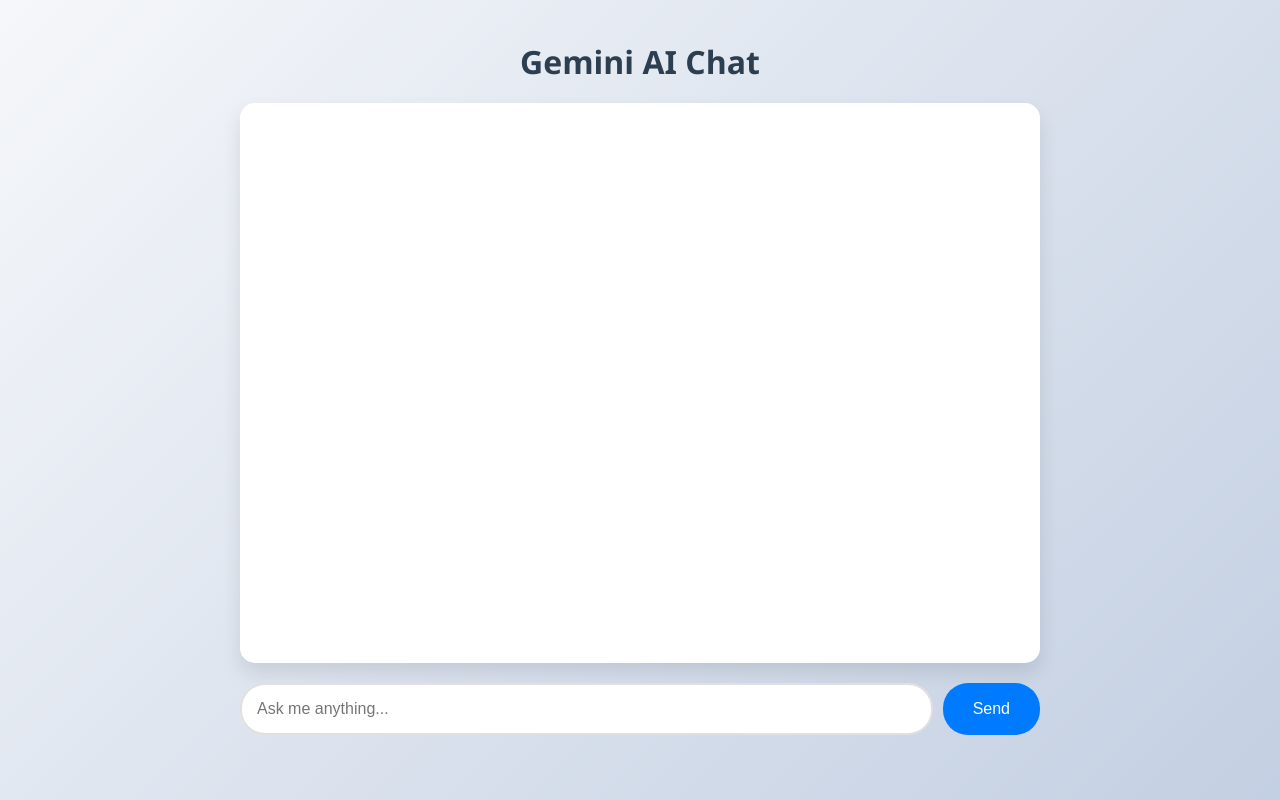
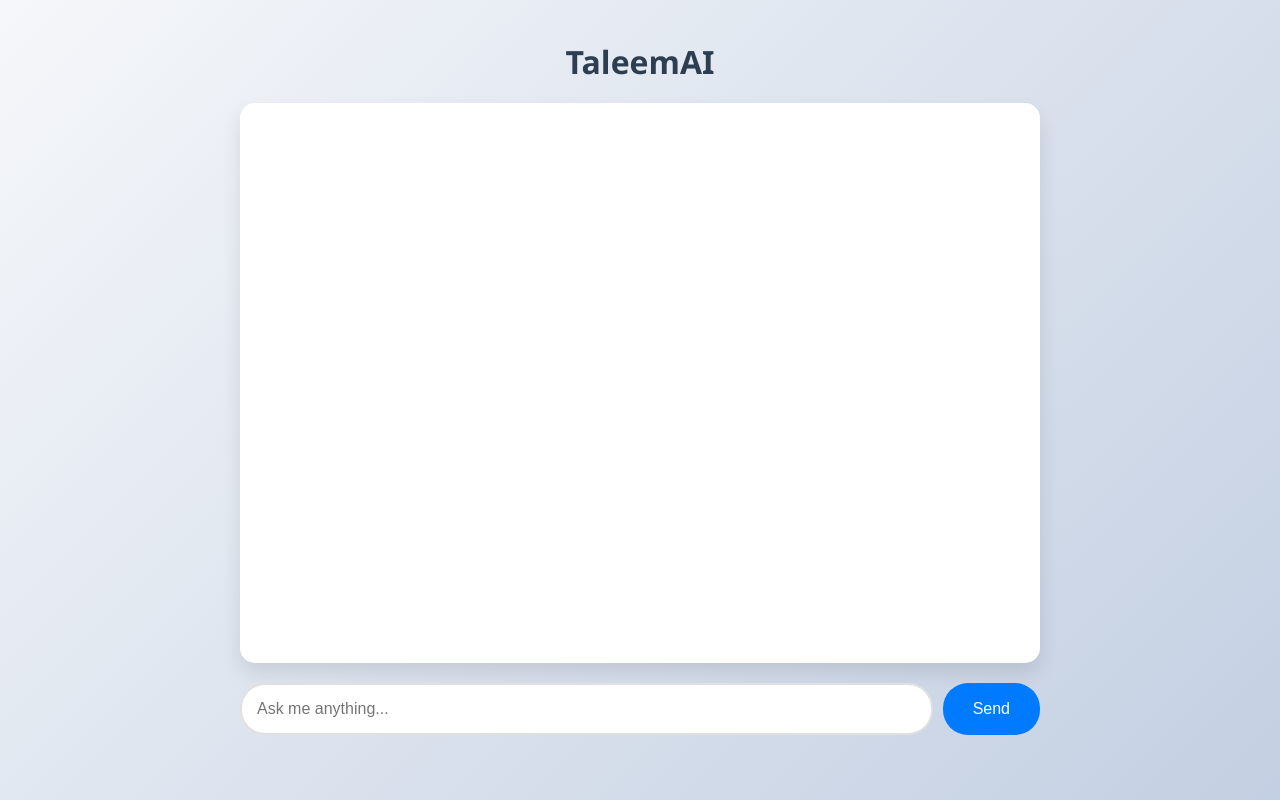
Before and after one commit to Abdullahb11/chatbot, a website built with Vite: page index.html in a window 1280 px wide. Built offline with nearby package versions, Linux system fonts and the light colour scheme; no server answers.

Commit message:
Update index.html

```diff
--- a/index.html
+++ b/index.html
@@ -3,7 +3,7 @@
 <head>
   <meta charset="UTF-8">
   <meta name="viewport" content="width=device-width, initial-scale=1.0">
-  <title>Gemini AI Chat</title>
+  <title>TaleemAI</title>
   <style>
     * {
       margin: 0;
@@ -148,7 +148,7 @@
   </style>
 </head>
 <body>
-  <h2>Gemini AI Chat</h2>
+  <h2>TaleemAI</h2>
   <div id="chat-box"></div>
   <div id="input-area">
     <input type="text" id="user-input" placeholder="Ask me anything...">
```
